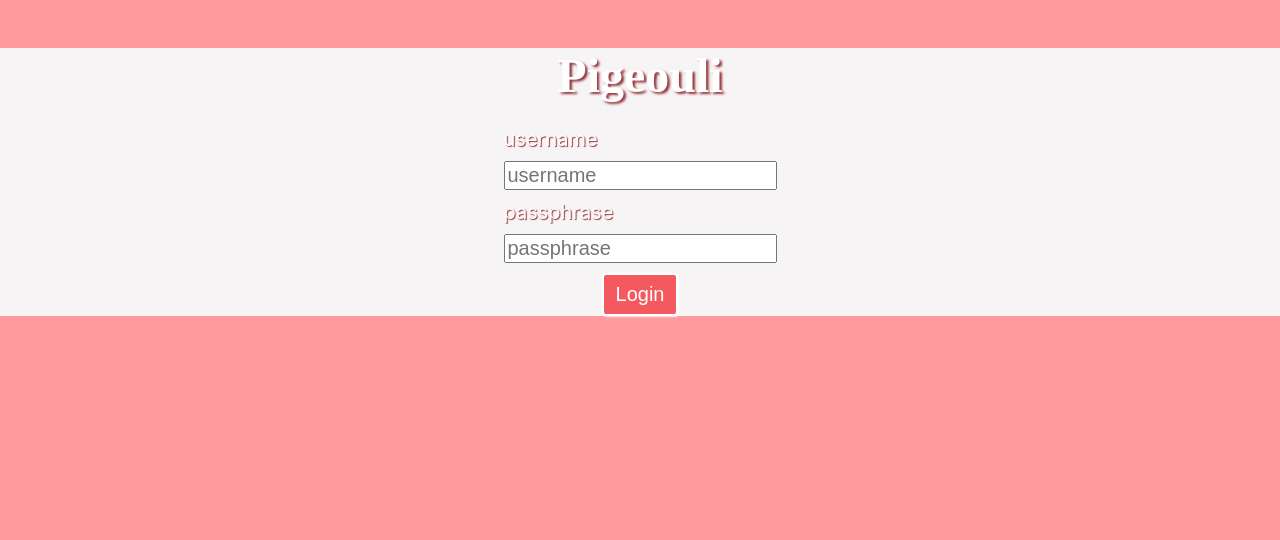
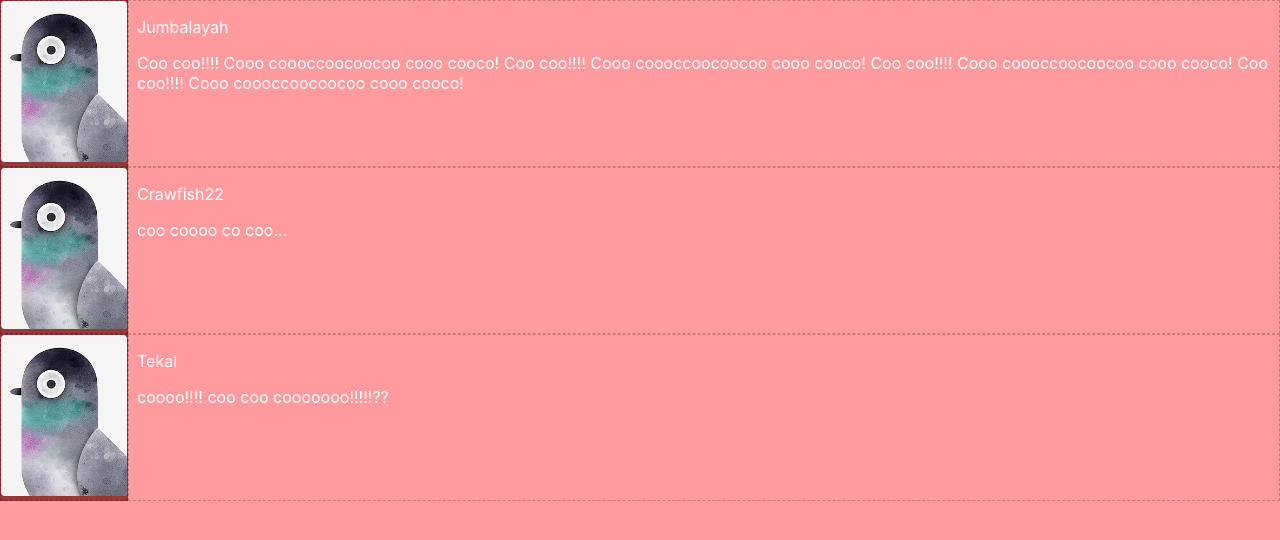
Before and after one commit to hexelberrystudios/pigeouli, a Vue app: page /#/dashboard in a window 1280 px wide. Before the commit this address led to /#/login. Shown: the top 540 px of the page. Built offline with nearby package versions, Linux system fonts and the light colour scheme.

Commit message:
First pass on displaying posts

```diff
--- a/src/components/Post.vue
+++ b/src/components/Post.vue
@@ -1,36 +1,57 @@
 <template>
   <article>
-    <img src="/static/img/profile.png" class="post__profile__pic" alt="" />
+    <aside>
+      <img src="/static/img/profile.png" class="post__profile__pic" alt="" />
+    </aside>
     <section class="post__container">
-      <header class="post__username">Jumbalayah</header>
-      <p class="post__content">Coo coo!!!! Cooo coooccoocoocoo cooo cooco! Coo coo!!!! Cooo coooccoocoocoo cooo cooco! Coo coo!!!! Cooo coooccoocoocoo cooo cooco! Coo coo!!!! Cooo coooccoocoocoo cooo cooco!</p>
+      <header class="post__username">{{ username }}</header>
+      <p class="post__content">{{ content }}</p>
     </section>
   </article>
 </template>
 
 <script>
 export default {
-  name: 'post'
+  name: 'post',
+  props: {
+    username: {
+      Type: String,
+      required: true
+    },
+    content: {
+      Type: String,
+      required: true
+    }
+  }
 };
 </script>
 
 <style>
   article {
-    background-color: #f6f4f5;
+    display: grid;
+    grid-template-columns: 1fr 9fr;
+  }
+
+  aside {
+    position: relative;
+    background-color: var(--dark-color);
+    border: dashed rgba( 0,0,0,0.2);
+    border-width: 0.1rem;
+    overflow: hidden;
   }
 
   .post__profile__pic {
-    display: inline-block;
-    width: 4rem;
-    vertical-align: bottom;
-    padding: 0 0.25rem 0 1rem;
+    width: 100%;
+    background-color: #f6f4f5;
+    border-radius: 0.25rem;
   }
 
   .post__container {
     display: inline-block;
-    width: 80%;
     background-color: #ff9a9e;
     padding-left: 0.5rem;
+    border: dashed rgba( 0,0,0,0.2);
+    border-width: 0.1rem;
   }
 
   .post__username {
--- a/src/components/Posts.vue
+++ b/src/components/Posts.vue
@@ -1,7 +1,7 @@
 <template>
   <ul>
-    <li>
-      <post></post>
+    <li v-for="post in posts">
+      <post :username="post.username" :content="post.content"></post>
     </li>
   </ul>
 </template>
@@ -11,6 +11,20 @@ import Post from './Post';
 
 export default {
   name: 'posts',
+  data: function data() {
+    return {
+      posts: [{
+        username: 'Jumbalayah',
+        content: 'Coo coo!!!! Cooo coooccoocoocoo cooo cooco! Coo coo!!!! Cooo coooccoocoocoo cooo cooco! Coo coo!!!! Cooo coooccoocoocoo cooo cooco! Coo coo!!!! Cooo coooccoocoocoo cooo cooco!'
+      }, {
+        username: 'Crawfish22',
+        content: 'coo coooo co coo...'
+      }, {
+        username: 'Tekal',
+        content: 'coooo!!!! coo coo  cooooooo!!!!!??'
+      }]
+    };
+  },
   components: {
     Post
   }
```
